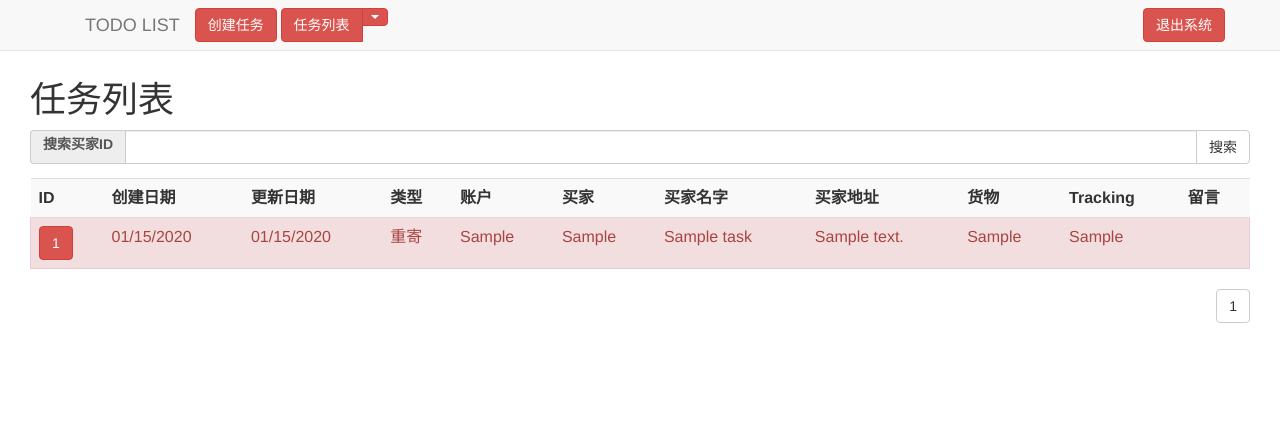
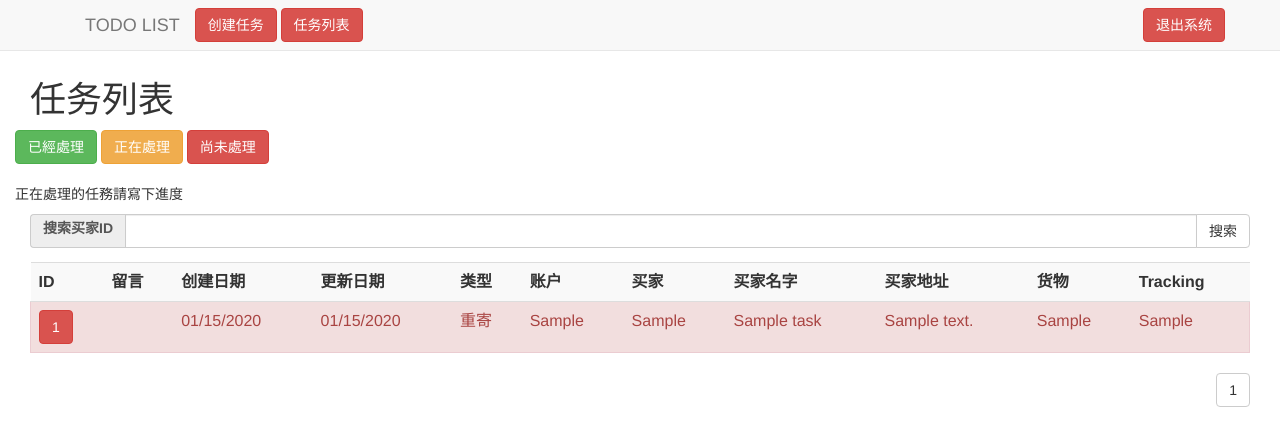
Before and after one commit to crumpx/ebaytodolist, a Django app: page /tasklist/ in a window 1280 px wide. Shown: the top 444 px of the page. Run offline with Django 3.2, Linux system fonts and the light colour scheme; a user stored in the database is signed in; tables that the repository leaves empty hold one stand-in row (values such as "Sample post"); parts of the project's set-up code (start-up, migrations or seed data) failed here and were passed over; some libraries are stand-ins or nearby versions.

Commit message:
Layout and dup

```diff
--- a/tasks/models.py
+++ b/tasks/models.py
@@ -3,7 +3,7 @@ from django.db import models
 from django.contrib.auth.models import User
 
 TASKTYPE=(('R','重寄'),('M','改地址'),('S','特殊要求'))
-STATUS=(('O','Open'),('C','Closed'))
+STATUS=(('O','Open'),('C','Closed'),('P','Processing'))
 
 class Task(models.Model):
     id = models.AutoField(primary_key=True)
--- a/tasks/templates/base.html
+++ b/tasks/templates/base.html
@@ -35,14 +35,6 @@
         <div class="btn-group">
         <a class="btn btn-danger" href="/tasklist/">任务列表</a>
 
-         <button type="button" class="btn btn-danger dropdown-toggle btn-large" data-toggle="dropdown">
-          <span class="caret"></span>
-          <span class="sr-only">Toggle Dropdown</span>
-         </button>
-    <ul class="dropdown-menu" role="menu">
-    <li><a href="/tasklist/closed">已完成的</a></li>
-    <li><a href="/tasklist/open">未完成的</a></li>
-    </ul>
 
 </div>
 
--- a/tasks/templates/taskdetial.html
+++ b/tasks/templates/taskdetial.html
@@ -19,7 +19,8 @@
       <form class="`form-horizontal" action="" method="get">
           {% csrf_token %}
           <p class="form-actions">
-          <input type="submit" value="DELETE" name="delete" class="btn btn-danger">
+          <input type="submit" value="刪除" name="delete" class="btn btn-danger">
+          <input type="submit" value="複製" name="duplicate" class="btn btn-danger">
           </p>
        </form>
        </div>
--- a/tasks/templates/tasklist.html
+++ b/tasks/templates/tasklist.html
@@ -7,6 +7,13 @@
 {% block content %}
 <h1>任务列表</h1>
     <div class="row">
+    <tr>
+        <td><a href="/tasklist/closed/"><span class="btn btn-success">已經處理</span></a></td>
+        <td><a href="/tasklist/processing/"><span class="btn btn-warning">正在處理</span></a></td>
+		<td><a href="/tasklist/open/"><span class="btn btn-Danger">尚未處理</span></a></td>
+        <br/><br/>
+        <p>正在處理的任務請寫下進度</p>
+    </tr>
     <div class="col-lg-12">
         <div class="pull-right">
             <form name="input" action='/tasklist/'>
@@ -28,6 +35,7 @@
 <table class ='table table-striped table-hover'>
 	<tr>
 		<td><strong>ID</strong></td>
+        <td><strong>留言</strong></td>
 		<td><strong>创建日期</strong></td>
 		<td><strong>更新日期</strong></td>
 		<td><strong>类型</strong></td>
@@ -37,16 +45,25 @@
 		<td><strong>买家地址</strong></td>
 		<td><strong>货物</strong></td>
 		<td><strong>Tracking</strong></td>
-		<td><strong>留言</strong></td>
+
 	</tr>
 {% for line in lines %}
 	{% if line.status == 'O' %}
 		<tr class="alert alert-danger">
 		<td><a href="/taskdetial/{{ line.id }}"><span class="btn btn-Danger">{{ line.id }}</span></a></td>
-	{% else %}
+	{% elif line.status == 'P' %}
+		<tr class="alert alert-warning">
+		<td><a href="/taskdetial/{{ line.id }}"><span class="btn alert-warning">{{ line.id }}</span></a></td>
+	{% elif line.status == 'C' %}
 		<tr class="alert alert-success">
 		<td><a href="/taskdetial/{{ line.id }}"><span class="btn btn-success">{{ line.id }}</span></a></td>
 	{% endif %}
+
+    {% if line.comment %}
+        <td>{% bootstrap_icon "bullhorn" %}</td>
+        {% else %}
+            <td> </td>
+        {% endif %}
 	<td>{{ line.createtime | date:"m/d/Y" }}</td>
 	<td>{{ line.lastupdatedtime | date:"m/d/Y" }}</td>
     {% if line.tasktype == 'R' %}
@@ -62,12 +79,6 @@
 	<td>{{ line.address }}</td>
 	<td>{{ line.product }}</td>
 	<td>{{ line.tracking }}</td>
-
-        {% if line.comment %}
-            <td>{% bootstrap_icon "bullhorn" %}</td>
-        {% else %}
-            <td> </td>
-        {% endif %}
     </tr>
 	{% endfor %}
 
--- a/tasks/views.py
+++ b/tasks/views.py
@@ -51,6 +51,8 @@ def tasklist(request,param=None):
             lines = Task.objects.filter(status = 'O' )
         elif request.path =="/tasklist/closed/":
             lines = Task.objects.filter(status = 'C' )
+        elif request.path =="/tasklist/processing/":
+            lines = Task.objects.filter(status = 'P' )
         else:
             lines = Task.objects.order_by('-id')
 
@@ -70,13 +72,34 @@ def taskdetial(request, param=None):
     username = request.user.username
 
     if request.method =='GET':
-
-        try:
-            if request.GET.get('delete'):
+        if request.GET.get('delete'):
+            try:
                 Task.objects.filter(id=param).delete()
                 return HttpResponseRedirect('/tasklist/')
-        except:
-            pass
+            except:
+                pass
+        if request.GET.get('duplicate'):
+            try:
+                task = Task.objects.get(id=param)
+                dup_task = Task.objects.create(
+                    creator = User.objects.get(username=username),
+                    tasktype = task.tasktype,
+                    product = task.product,
+                    seller = task.seller,
+                    buyer = task.buyer,
+                    buyername = task.buyername,
+                    buyeremail = task.buyeremail,
+                    address = task.address,
+                    status = task.status,
+                    comment = task.comment,
+                    createtime=datetime.datetime.now(),
+                    lastupdatedtime = datetime.datetime.now()
+                    )
+                task.save()
+                return HttpResponseRedirect('/tasklist/')
+
+            except:
+                pass
 
         if param != None:
             task = Task.objects.get(id=param)
```
Also changed, not shown: tasks/forms.py (+6 -5 lines).
